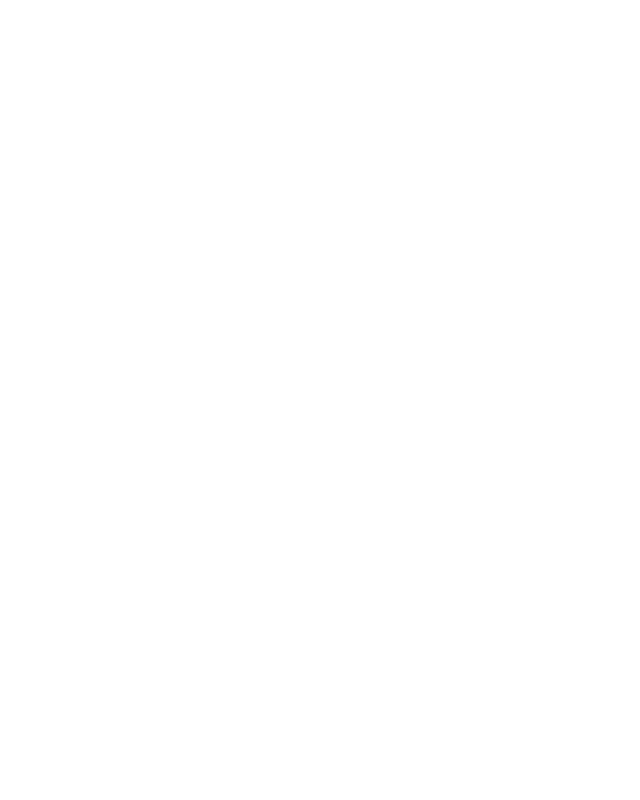
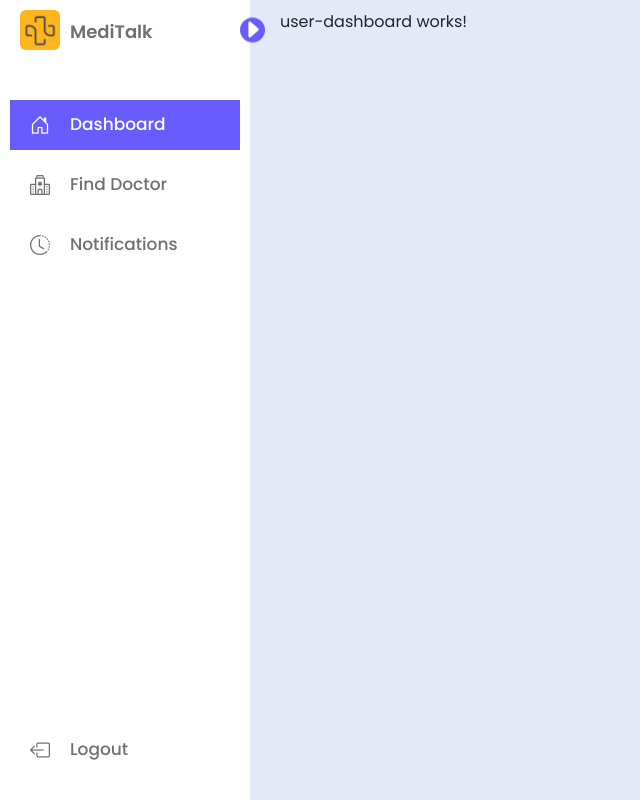
Before and after one commit to Anirban-Manna-10/Doctor-Appointment-Application, an Angular app: page /user/dashboard in a window 1280 px wide. Before the commit this address led to /. Shown: the whole page, without its empty margins (0-640 px from the left). Built offline with nearby package versions, Linux system fonts and the light colour scheme.

Commit message:
Updating the layout

```diff
--- a/angular.json
+++ b/angular.json
@@ -133,10 +133,13 @@
   },
   "schematics": {
     "@ionic/angular-toolkit:component": {
-      "styleext": "scss"
+      "styleext": "css"
     },
     "@ionic/angular-toolkit:page": {
-      "styleext": "scss"
+      "styleext": "css"
+    },
+    "@schematics/angular:component": {
+      "style": "css"
     }
   }
 }
--- /dev/null
+++ b/src/app/user-dashboard/user-dashboard.component.html
@@ -0,0 +1,3 @@
+<p>
+  user-dashboard works!
+</p>
--- /dev/null
+++ b/src/app/user-dashboard/user-dashboard.component.ts
@@ -0,0 +1,14 @@
+import { Component, OnInit } from '@angular/core';
+
+@Component({
+  selector: 'app-user-dashboard',
+  templateUrl: './user-dashboard.component.html',
+  styleUrls: ['./user-dashboard.component.css'],
+})
+export class UserDashboardComponent  implements OnInit {
+
+  constructor() { }
+
+  ngOnInit() {}
+
+}
--- /dev/null
+++ b/src/app/user-layout/user-layout.component.css
@@ -0,0 +1,255 @@
+/* Google Font Import - Poppins */
+@import url('https://fonts.googleapis.com/css2?family=Poppins:wght@300;400;500;600;700&display=swap');
+*{
+    margin: 0;
+    padding: 0;
+    box-sizing: border-box;
+    font-family: 'Poppins', sans-serif;
+}
+
+ul{
+    padding-left: 0;
+}
+
+:host{
+    /* ===== Colors ===== */
+    --body-color: #E4E9F7;
+    --sidebar-color: #FFF;
+    --primary-color: #695CFE;
+    --primary-color-light: #F6F5FF;
+    --toggle-color: #DDD;
+    --text-color: #707070;
+
+    /* ====== Transition ====== */
+    --tran-03: all 0.2s ease;
+    --tran-03: all 0.3s ease;
+    --tran-04: all 0.3s ease;
+    --tran-05: all 0.3s ease;
+}
+
+.body{
+    min-height: 100vh;
+    background-color: var(--body-color);
+    transition: var(--tran-05);
+}
+
+::selection{
+    background-color: var(--primary-color);
+    color: #fff;
+}
+
+/* ===== Sidebar ===== */
+ .sidebar{
+    position: fixed;
+    top: 0;
+    left: 0;
+    bottom: 0;
+    height: 100%;
+    width: 250px;
+    padding: 10px 10px;
+    background: var(--sidebar-color);
+    transition: var(--tran-05);
+    z-index: 100;
+}
+.sidebar.close{
+    width: 80px;
+}
+
+/* ===== Reusable code - Here ===== */
+.sidebar li{
+    height: 50px;
+    list-style: none;
+    display: flex;
+    align-items: center;
+    margin-top: 10px;
+}
+
+.sidebar header .image,
+.sidebar .icon{
+    min-width: 60px;
+    border-radius: 6px;
+}
+
+.sidebar .icon{
+    min-width: 60px;
+    border-radius: 6px;
+    height: 100%;
+    display: flex;
+    align-items: center;
+    justify-content: center;
+    font-size: 20px;
+}
+
+.sidebar .text,
+.sidebar .icon{
+    color: var(--text-color);
+    transition: var(--tran-03);
+}
+
+.sidebar .icon{
+    font-weight: 900;
+}
+
+.sidebar .text{
+    font-size: 17px;
+    font-weight: 500;
+    white-space: nowrap;
+    opacity: 1;
+}
+.sidebar.close .text{
+    opacity: 0;
+}
+/* =========================== */
+
+.sidebar header{
+    position: relative;
+}
+
+.sidebar header .image-text{
+    display: flex;
+    align-items: center;
+}
+.sidebar header .logo-text{
+    display: flex;
+    flex-direction: column;
+}
+header .image-text .name {
+    margin-top: 2px;
+    font-size: 18px;
+    font-weight: 600;
+}
+
+header .image-text .profession{
+    font-size: 16px;
+    margin-top: -2px;
+    display: block;
+}
+
+.sidebar header .image{
+    display: flex;
+    align-items: center;
+    justify-content: center;
+}
+
+.sidebar header .image img{
+    width: 40px;
+    border-radius: 6px;
+}
+
+.sidebar header .toggle{
+    position: absolute;
+    top: 50%;
+    right: -25px;
+    transform: translateY(-50%) rotate(180deg);
+    height: 25px;
+    width: 25px;
+    background-color: var(--primary-color);
+    color: var(--sidebar-color);
+    border-radius: 50%;
+    display: flex;
+    align-items: center;
+    justify-content: center;
+    font-size: 22px;
+    cursor: pointer;
+    transition: var(--tran-05);
+}
+
+.sidebar.close .toggle{
+    transform: translateY(-50%) rotate(0deg) !important;
+}
+
+.sidebar .menu{
+    margin-top: 40px;
+}
+
+.sidebar li a{
+    list-style: none;
+    height: 100%;
+    background-color: transparent;
+    display: flex;
+    align-items: center;
+    height: 100%;
+    width: 100%;
+    border-radius: 6px;
+    text-decoration: none;
+    transition: var(--tran-03);
+}
+
+.sidebar li a:hover{
+    background-color: var(--primary-color);
+}
+
+.sidebar li a:hover .icon,
+.sidebar li a:hover .text{
+    color: var(--sidebar-color);
+}
+
+
+.sidebar .active{
+    background-color: var(--primary-color);
+}
+
+.sidebar .active .icon,
+.sidebar .active .text{
+    color: var(--sidebar-color);
+}
+
+.sidebar .menu-bar{
+    height: calc(100% - 55px);
+    display: flex;
+    flex-direction: column;
+    justify-content: space-between;
+    overflow-y: scroll;
+}
+.menu-bar::-webkit-scrollbar{
+    display: none;
+}
+
+.home{
+    position: absolute;
+    top: 0;
+    left: 250px;
+    min-height: 100vh;
+    width: calc(100% - 250px);
+    background-color: var(--body-color);
+    transition: var(--tran-05);
+    padding: 10px 30px;
+}
+.home .text{
+    font-size: 30px;
+    font-weight: 500;
+    color: var(--text-color);
+    padding: 12px 60px;
+}
+
+.sidebar.close ~ .home{
+    left: 78px;
+    min-height: 100vh;
+    width: calc(100% - 78px);
+}
+
+.sidebar .logout a:hover{
+    background-color: #fe5f59;
+}
+
+/* Media Queries */
+
+@media only screen and (max-width: 500px) {
+    .sidebar.close{
+        left: -90px;
+    }
+
+    .sidebar.close .toggle{
+        right: -50px !important;
+    }
+
+    .home{
+        filter: blur(2px);
+        padding: 10px 15px;
+    }
+    .sidebar.close ~ .home{
+        left:0px;
+        width: 100%;
+        filter: blur(0);
+    }
+}
--- /dev/null
+++ b/src/app/user-layout/user-layout.component.html
@@ -0,0 +1,61 @@
+<div class="body">
+  <nav #sidebar class="sidebar">
+      <header>
+          <div class="image-text">
+              <span class="image">
+                  <img src="../../assets/Logo.png" alt="">
+              </span>
+
+              <div class="text logo-text">
+                  <span class="name">MediTalk</span>
+              </div>
+          </div>
+
+          <i #toggle class="bi bi-caret-left-fill toggle"></i>
+      </header>
+
+      <div class="menu-bar">
+          <div class="menu">
+              <ul class="menu-links">
+                  <li class="nav-link active">
+                      <a routerLink="/dashboard">
+                          <i class="bi bi-house-door icon"></i>
+                          <span class="text nav-text">Dashboard</span>
+                      </a>
+                  </li>
+
+                  <li class="nav-link">
+                      <a routerLink="/find-doctor" routerLinkActive="active">
+                          <i class="bi bi-hospital icon"></i>
+                          <span class="text nav-text">Find Doctor</span>
+                      </a>
+                  </li>
+
+                  <li class="nav-link">
+                      <a href="#">
+                        <i class="bi bi-clock-history icon"></i>
+                          <span class="text nav-text">Notifications</span>
+                      </a>
+                  </li>
+
+              </ul>
+          </div>
+
+          <div class="bottom-content">
+              <li class="logout">
+                  <a href="#">
+                      <i class="bi bi-box-arrow-left icon"></i>
+                      <span class="text nav-text">Logout</span>
+                  </a>
+              </li>
+          </div>
+      </div>
+  </nav>
+
+  <section class="home">
+        <router-outlet>
+
+        </router-outlet>
+      <!-- <div class="text">Dashboard Sidebar Lorem ipsum dolor sit amet consectetur adipisicing elit. Assumenda corrupti, nobis numquam perspiciatis laboriosam officiis amet consectetur eius unde sit, tenetur labore praesentium libero illum ex incidunt quasi obcaecati voluptates.</div> -->
+  </section>
+</div>
--- /dev/null
+++ b/src/app/user-layout/user-layout.component.ts
@@ -0,0 +1,25 @@
+import { Component, ElementRef, OnInit, ViewChild, } from '@angular/core';
+import { RouterLink, RouterLinkActive, RouterModule, RouterOutlet } from '@angular/router';
+
+@Component({
+  selector: 'app-user-layout',
+  standalone: true,
+  imports: [RouterOutlet,RouterModule , RouterLink ,RouterLinkActive],
+  templateUrl: './user-layout.component.html',
+  styleUrls: ['./user-layout.component.css'],
+})
+export class UserLayoutComponent  implements OnInit {
+
+  constructor() { }
+
+  ngOnInit() {}
+  @ViewChild('sidebar') sidebar!: ElementRef;
+  @ViewChild('toggle') toggle!: ElementRef;
+
+  ngAfterViewInit(): void {
+    this.toggle.nativeElement.addEventListener("click", () => {
+      this.sidebar.nativeElement.classList.toggle("close");
+    });
+
+  }
+}
```
Also changed, not shown: src/app/app.routes.ts (+19 -0 lines), src/app/user-dashboard/user-dashboard.component.css (added), 2 other files (tests, documents, lock files or other folders).
